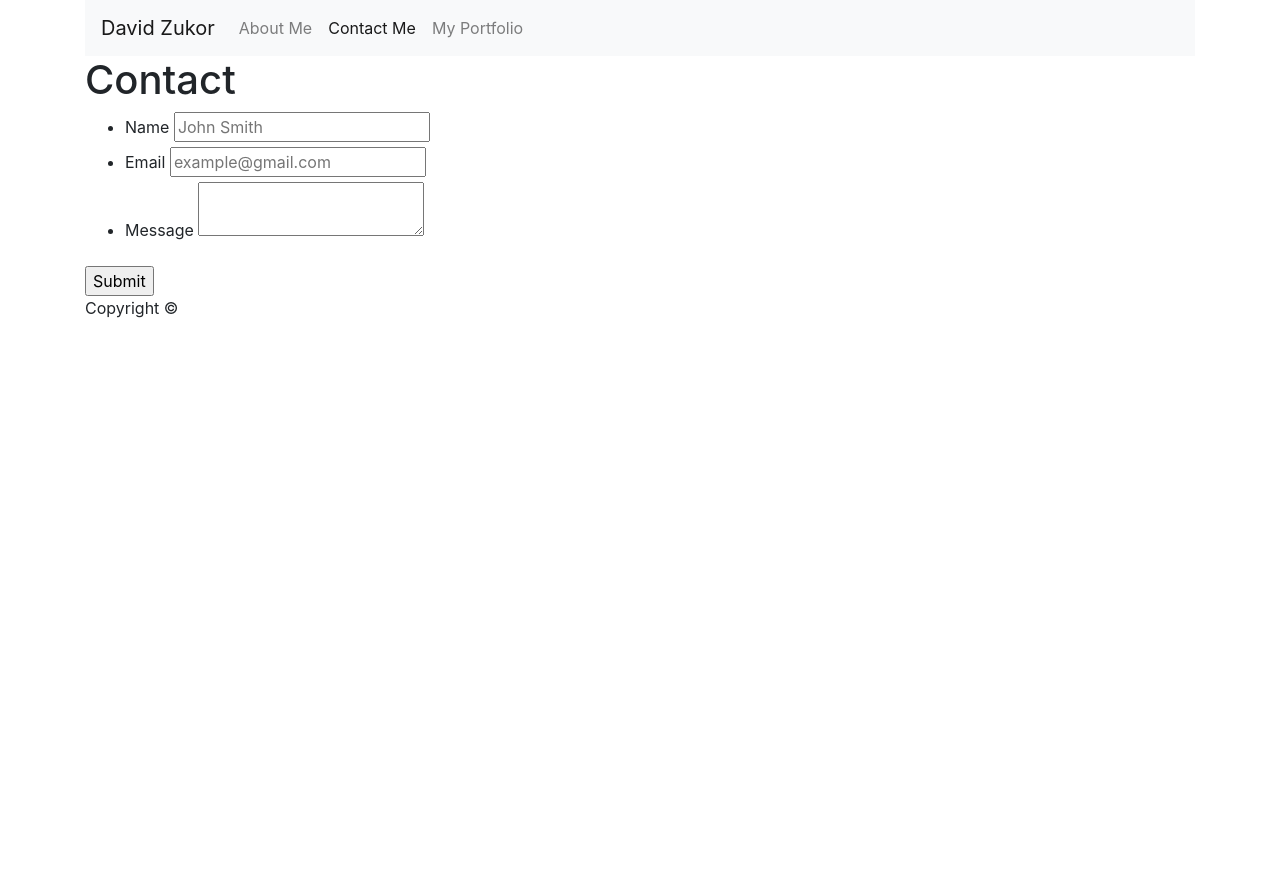
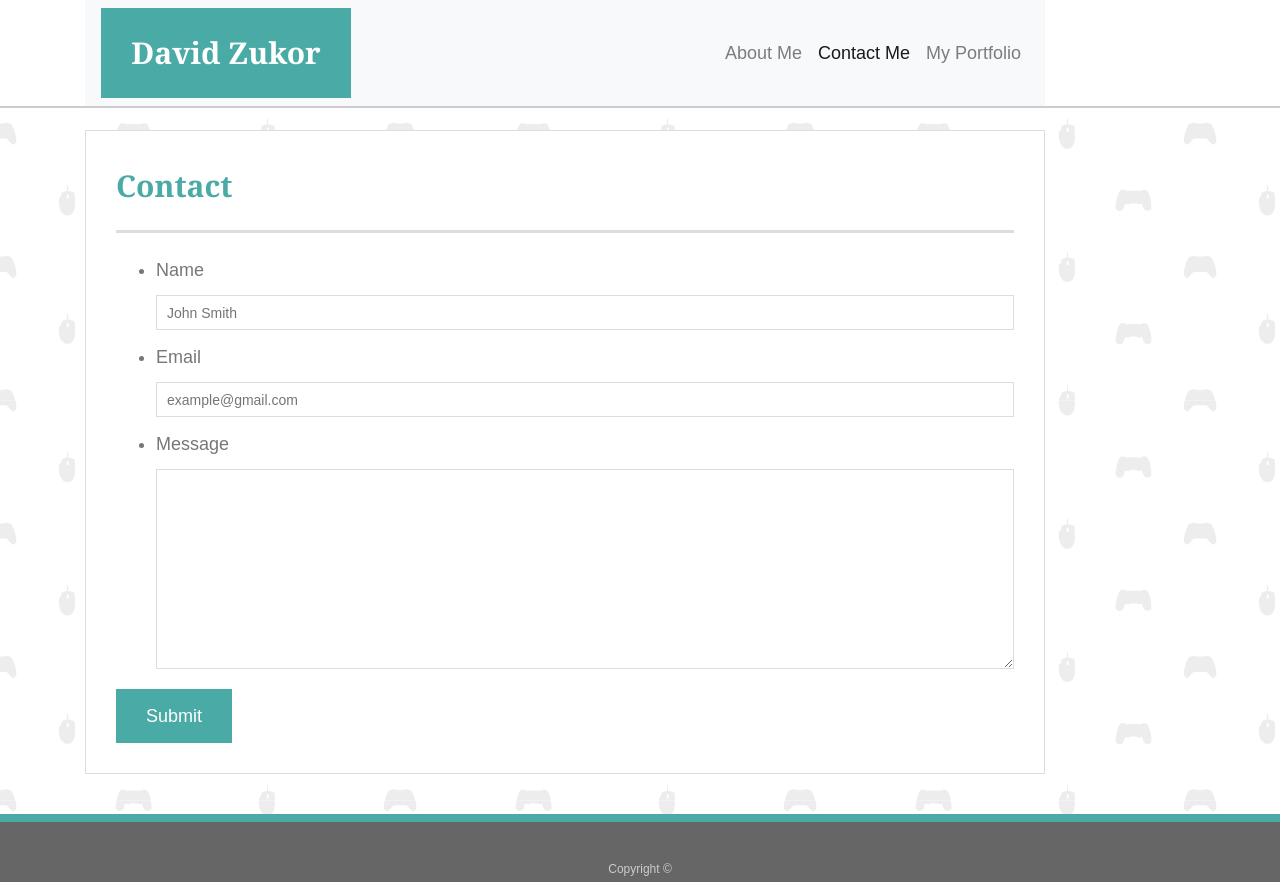
Before and after one commit to zukord/Bootstrap-Portfolio, a plain HTML site: page contact.html in a window 1280 px wide. Before the commit the page ends 800 px from the top, so only its background shows below. Drawn offline with nearby package versions, Linux system fonts and the light colour scheme.

Commit message:
Final Submit

```diff
--- a/assets/css/override.css
+++ b/assets/css/override.css
@@ -0,0 +1,194 @@
+body {
+    font-family: Arial, "Helvetica Neue", Helvetica, sans-serif;
+    font-size: 18px;
+    line-height: 34px;
+    color: #777777;
+    background: url("../images/gaming-pattern.png");
+  }
+
+  * {
+    box-sizing: border-box;
+  }
+
+  /* general */
+
+  nav {
+      max-width:960px;
+  }
+
+  h1,
+  h2,
+  h3,
+  p {
+    margin-bottom: 20px;
+  }
+
+  p:last-child {
+    margin-bottom: 0;
+  }
+
+  h1,
+  h2,
+  h3 {
+    font-family: Georgia, Times, "Times New Roman", serif;
+    font-weight: 700;
+    color: #4aaaa5;
+  }
+
+  h1 {
+    padding-bottom: 20px;
+    font-size: 30px;
+    line-height: 49px;
+    border-bottom: 3px solid #dddddd;
+  }
+
+  h2,
+  h3 {
+    font-size: 22px;
+  }
+
+  /* header */
+
+   #masthead {
+    position: fixed;
+    z-index: 99;
+    width: 100%;
+    margin: 0 0 30px;
+    overflow: auto;
+    color: #ffffff;
+    background: #ffffff;
+    border-bottom: 2px solid #cccccc;
+  }
+
+  #logo {
+    width: 250px;
+    height: 90px;
+    font-family: Georgia, Times, "Times New Roman", serif;
+    font-size: 30px;
+    font-weight: 700;
+    line-height: 90px;
+    color: #ffffff;
+    text-align: center;
+    text-decoration: none;
+    background: #4aaaa5;
+  }
+
+  /* footer */
+
+  footer {
+    padding: 30px 0;
+    clear: both;
+    font-size: 12px;
+    color: #ffffff;
+    color: #cccccc;
+    text-align: center;
+    background: #666666;
+    border-top: 8px solid #4aaaa5;
+    height: 50px;
+  }
+
+  h3, h2 {
+    padding-bottom: 20px;
+    margin-bottom: 15px;
+    line-height: 22px;
+    border-bottom: 2px solid #eeeeee;
+  }
+
+  /* main */
+
+  #main-container {
+    padding-top: 130px;
+    min-height: calc(100vh - 70px);
+  }
+
+  .main-section {
+    width: 100%;
+    max-width: 960px;
+    padding: 30px;
+    margin: 0 0 40px;
+    background: #ffffff;
+    border: 1px solid #dddddd;
+  }
+
+  /* portfolio page */
+
+  .work {
+    position: relative;
+    float: left;
+    width: 274px;
+    margin: 20px 0 25px;
+    overflow: auto;
+  }
+
+  .work:nth-child(even) {
+    margin-right: 40px;
+  }
+
+  .work img {
+    max-width: 100%;
+    height: auto;
+    width: 100%;
+    border: 0 none;
+    opacity: 0.8;
+  }
+
+  .work h3 {
+    position: absolute;
+    bottom: 20px;
+    width: 100%;
+    padding: 15px;
+    margin-bottom: 0;
+    font-weight: 300;
+    line-height: 30px;
+    color: #ffffff;
+    text-align: center;
+    background: #4aaaa5;
+    border-bottom: 0;
+  }
+
+  .auth-image {
+    width: 200px;
+    height: auto;
+    margin-top: 10px;
+    margin-right: 25px;
+  }
+
+  /* contact page */
+
+  #contact-form ul {
+    margin-bottom: 20px;
+  }
+
+  #contact-form li {
+    margin-bottom: 10px;
+  }
+
+  label,
+  input[type=text],
+  input[type=email],
+  textarea {
+    display: block;
+    width: 100%;
+  }
+
+  input[type=text],
+  input[type=email],
+  textarea {
+    height: 35px;
+    padding: 0 10px;
+    font-size: 14px;
+    border: 1px solid #dddddd;
+  }
+
+  textarea {
+    height: 200px;
+  }
+
+  input[type=submit] {
+    padding: 10px 30px;
+    font-size: 18px;
+    color: #ffffff;
+    cursor: pointer;
+    background: #4aaaa5;
+    border: 0 none;
+  }
--- a/contact.html
+++ b/contact.html
@@ -9,15 +9,15 @@
     <title>Contact Me</title>
 </head>
 <body>
-    <header id="title">
+    <header id="masthead">
         <div class="container">
             <nav class="navbar navbar-expand-lg navbar-light bg-light">
-                    <a class="navbar-brand" href="#">David Zukor</a>
+                    <a id="logo" href="#">David Zukor</a>
                 <button class="navbar-toggler" type="button" data-toggle="collapse" data-target="#navbarSupportedContent" aria-controls="navbarSupportedContent" aria-expanded="false" aria-label="Toggle navigation">
                   <span class="navbar-toggler-icon"></span>
                 </button>
-                <div class="collapse navbar-collapse" id="navbarSupportedContent">
-                  <ul class="navbar-nav mr-auto">
+                <div class="collapse navbar-collapse justify-content-end" id="navbarSupportedContent">
+                  <ul class="navbar-nav">
                     <li class="nav-item">
                       <a class="nav-link" href=".\index.html">About Me</a>
                     </li>
@@ -64,5 +64,8 @@
             Copyright &copy;
         </div>
     </footer>
+    <script src="https://code.jquery.com/jquery-3.2.1.slim.min.js" integrity="sha384-KJ3o2DKtIkvYIK3UENzmM7KCkRr/rE9/Qpg6aAZGJwFDMVNA/GpGFF93hXpG5KkN" crossorigin="anonymous"></script>
+<script src="https://cdnjs.cloudflare.com/ajax/libs/popper.js/1.12.9/umd/popper.min.js" integrity="sha384-ApNbgh9B+Y1QKtv3Rn7W3mgPxhU9K/ScQsAP7hUibX39j7fakFPskvXusvfa0b4Q" crossorigin="anonymous"></script>
+<script src="https://maxcdn.bootstrapcdn.com/bootstrap/4.0.0/js/bootstrap.min.js" integrity="sha384-JZR6Spejh4U02d8jOt6vLEHfe/JQGiRRSQQxSfFWpi1MquVdAyjUar5+76PVCmYl" crossorigin="anonymous"></script>
 </body>
 </html>
```
Also changed, not shown: index.html (+8 -5 lines), portfolio.html (+12 -9 lines), assets/images/concrete_seamless.png (deleted), assets/images/gaming-pattern.png (added).
